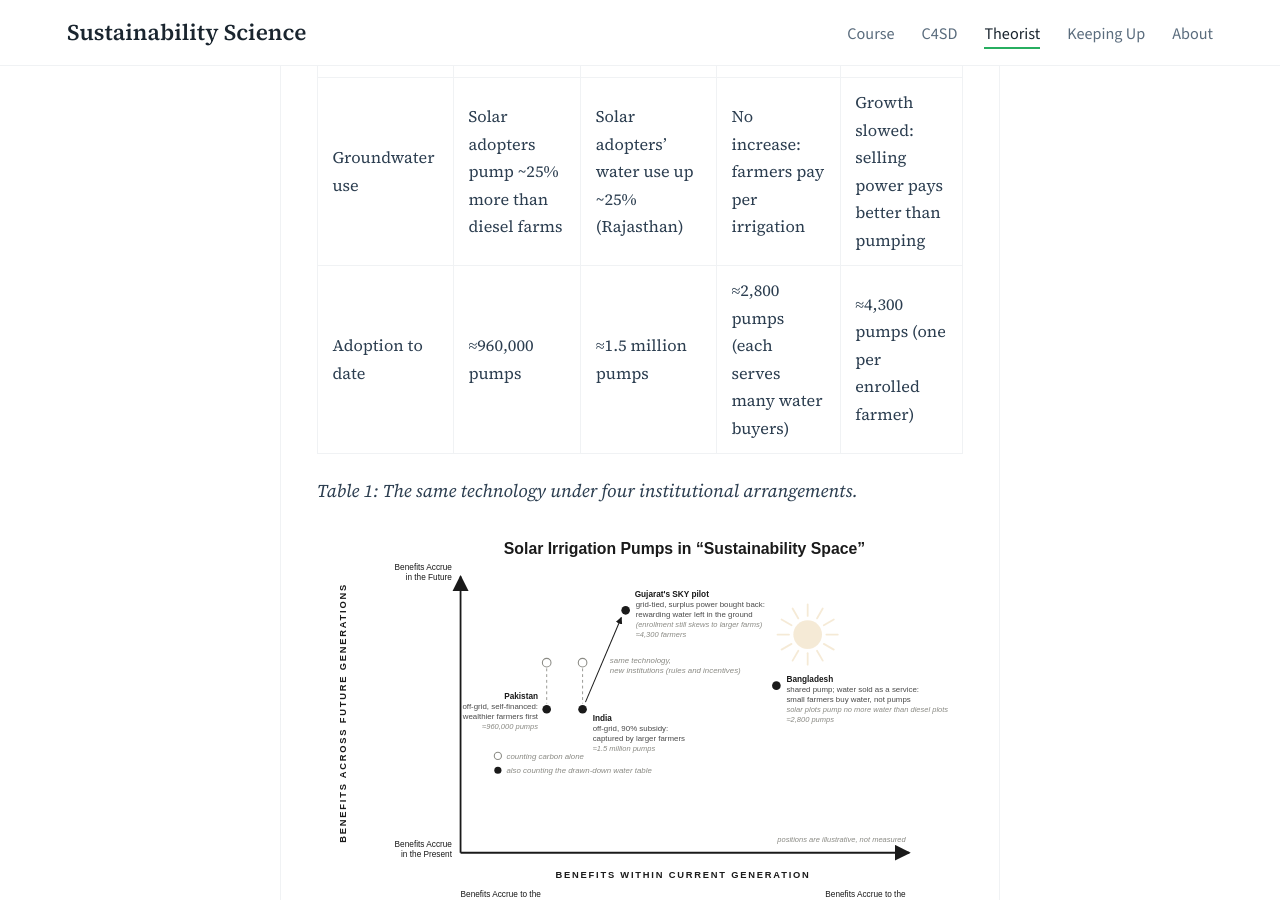
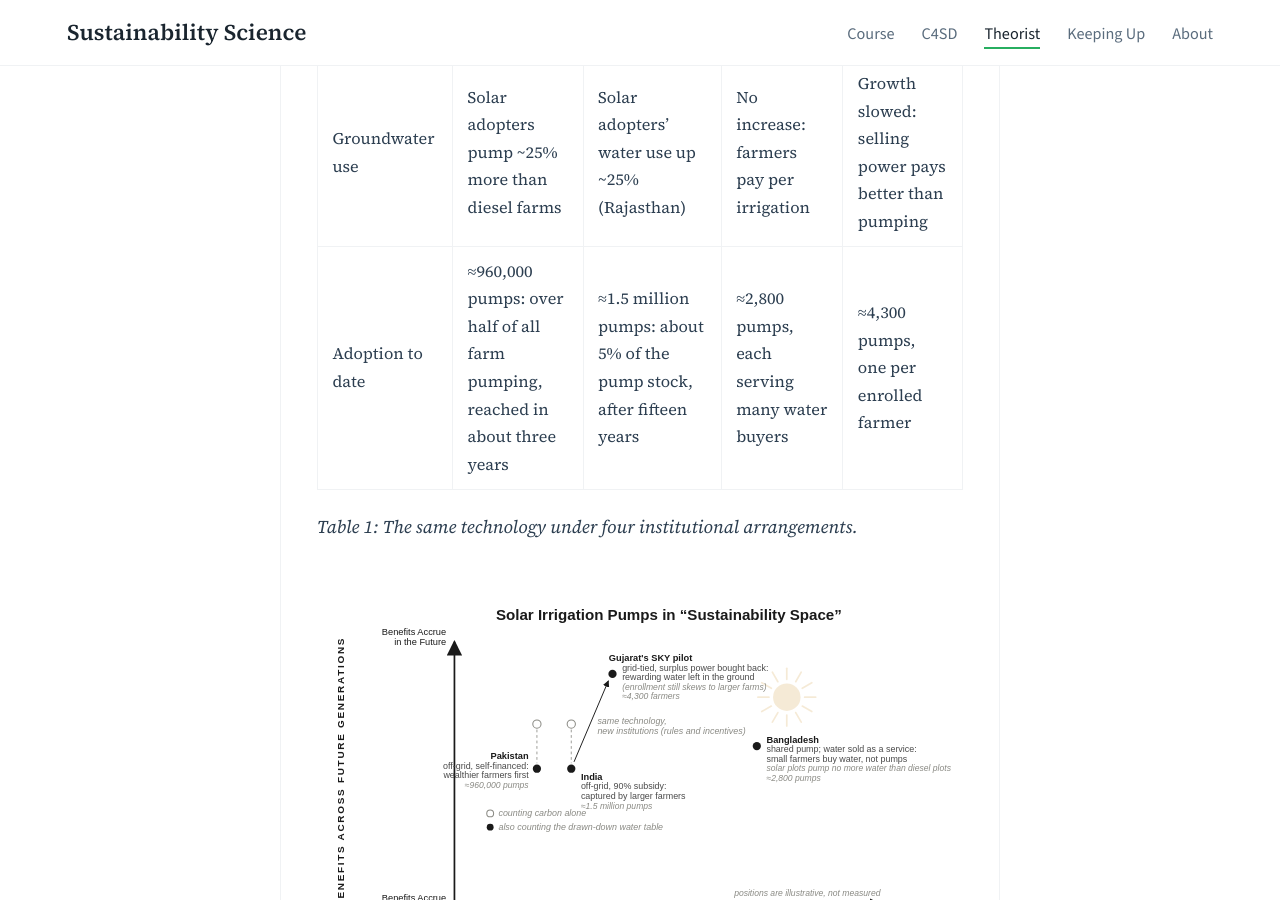
Before and after one commit to agharley/sustsci, a Jekyll site: the page built from theorist/_posts/2026-08-01-sustainability-space.md, in a window 1280 px wide and 900 px high, scrolled down 15273 px. Built offline with Jekyll 4.4.1, drawn with Linux system fonts in a browser that asks for light colours.

Commit message:
solar pump sustainability space edits

```diff
--- a/theorist/_posts/2026-08-01-sustainability-space.md
+++ b/theorist/_posts/2026-08-01-sustainability-space.md
@@ -110,11 +110,11 @@
 | Who pays for the pump | Farmer, full price, in cash | Government pays up to 90%; farmer the rest | Local enterprise, financed by IDCOL | Farmer, with subsidy and loan, grid-tied |
 | How a small farmer benefits | Sharing or renting panels (anecdotal) | Rarely: slots go to larger farmers | Buys water per irrigation, no capital needed | Rarely: must already own a grid-connected pump |
 | Groundwater use | Solar adopters pump ~25% more than diesel farms | Solar adopters' water use up ~25% (Rajasthan) | No increase: farmers pay per irrigation | Growth slowed: selling power pays better than pumping |
-| Adoption to date | ≈960,000 pumps | ≈1.5 million pumps | ≈2,800 pumps (each serves many water buyers) | ≈4,300 pumps (one per enrolled farmer) |
+| Adoption to date | ≈960,000 pumps: over half of all farm pumping, reached in about three years | ≈1.5 million pumps: about 5% of the pump stock, after fifteen years | ≈2,800 pumps, each serving many water buyers | ≈4,300 pumps, one per enrolled farmer |
 
 *Table 1: The same technology under four institutional arrangements.*
 
-![Solar irrigation pumps plotted in sustainability space: Pakistan and India shown with carbon-only and with-groundwater positions, Bangladesh holding the line on groundwater, and an arrow showing Gujarat SKY moving India's pump upward]({{ site.baseurl }}/assets/images/solar-irrigation-sustainability-space.svg)
+<img src="{{ site.baseurl }}/assets/images/solar-irrigation-sustainability-space.svg" alt="Solar irrigation pumps plotted in sustainability space: Pakistan and India shown with carbon-only and with-groundwater positions, Bangladesh holding the line on groundwater, and an arrow showing Gujarat SKY moving India's pump upward" style="margin-top: 3rem;">
 
 *Figure 2: One basic technology, four sociotechnical arrangements. Solar irrigation plotted in "sustainability space." Hollow circles show where Pakistan's and India's off-grid rollouts would sit counting carbon alone; filled dots also count the drawn-down water table. Bangladesh's service model holds the line on groundwater and reaches the smallest farmers. Gujarat's SKY pilot rewards conservation outright, but its enrollment still skews to larger farms, so the arrow rises far more than it moves right. Counts show adoption to date; positions show who benefits and when, not how many. Positions are illustrative, not measured.*
 
```
Also changed, not shown: assets/images/solar-irrigation-sustainability-space.svg, assets/images/sustainability-space-map.png, assets/images/sustainability-space-map.svg.
